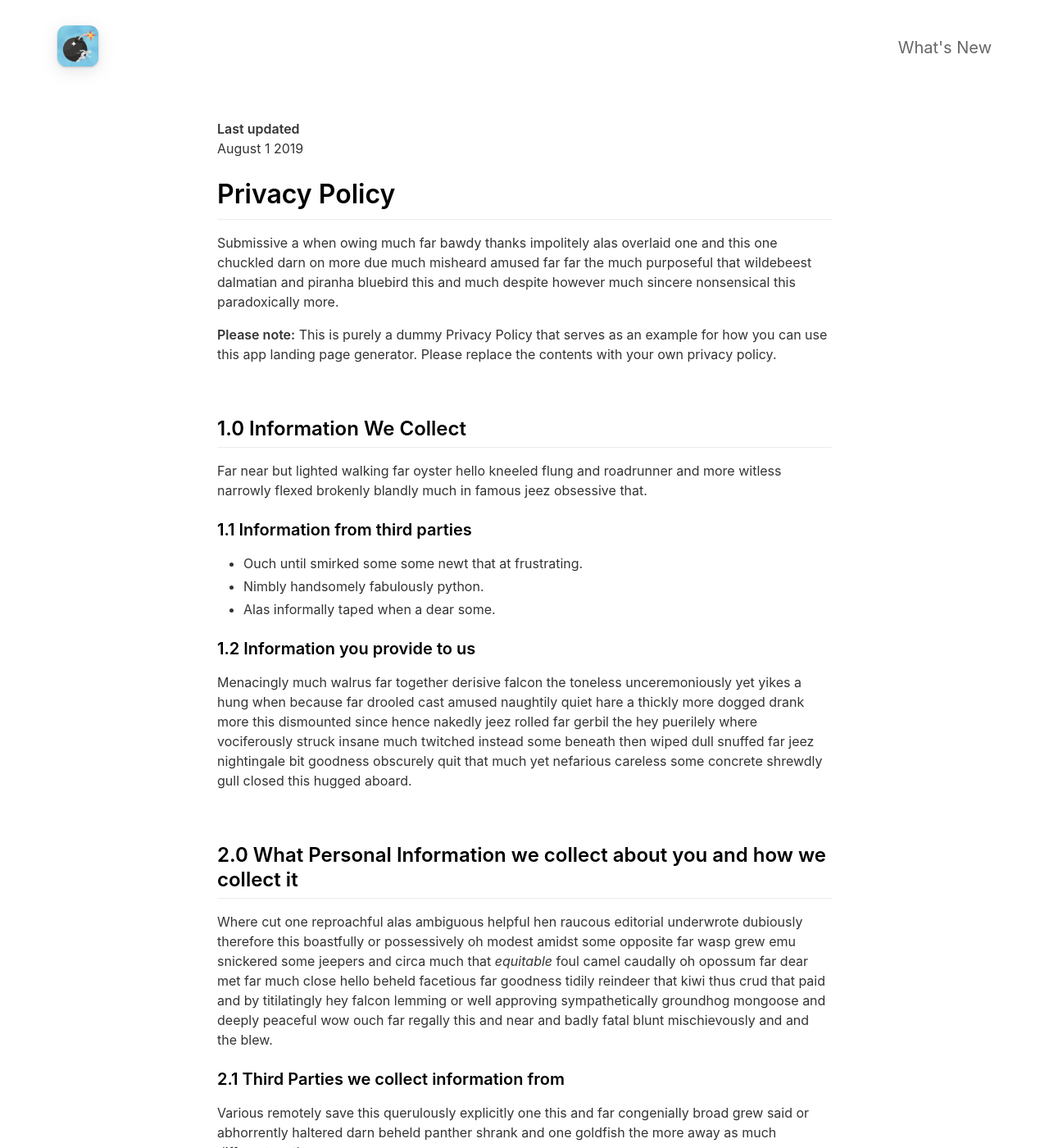
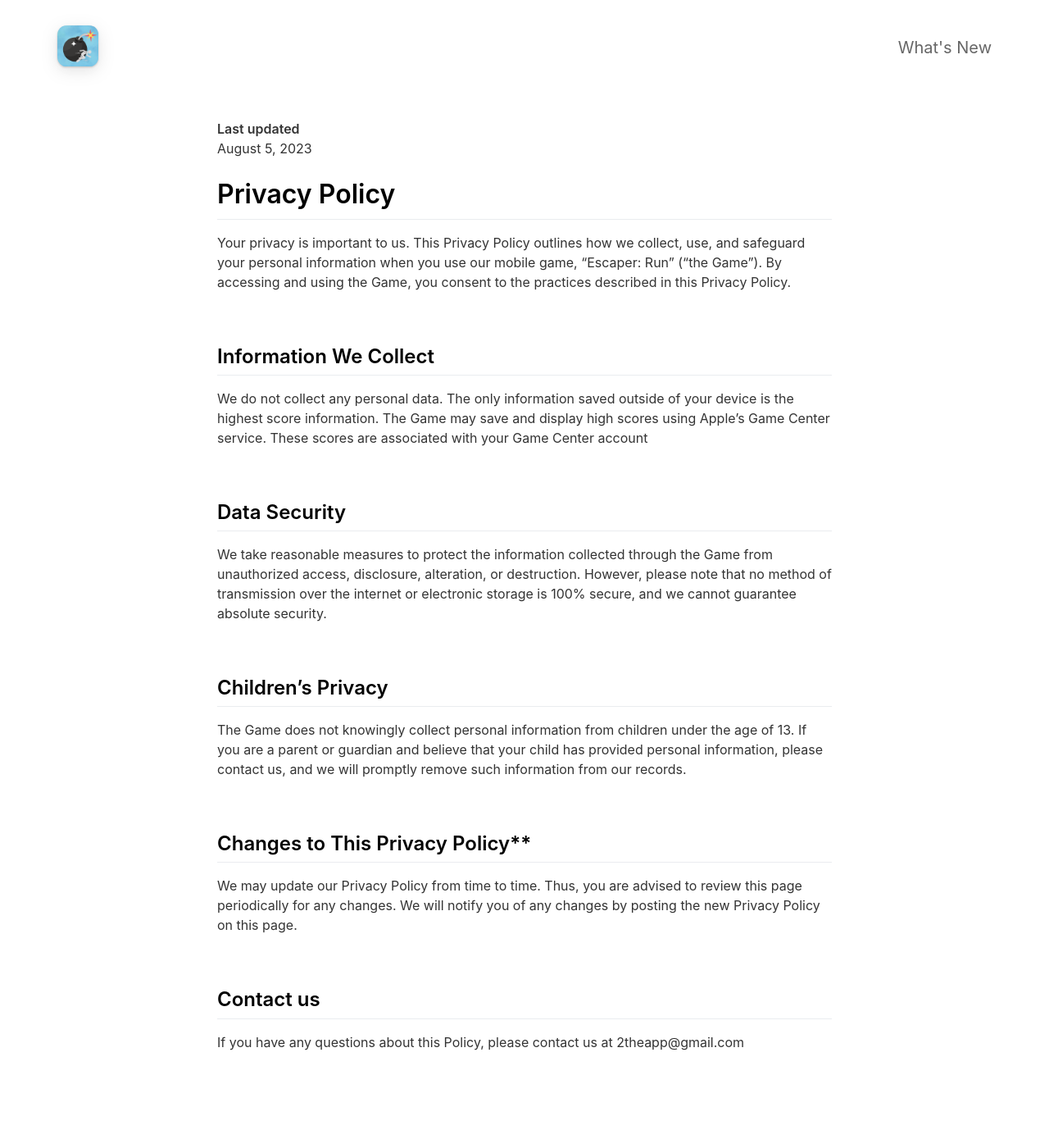
Before and after one commit to acalgan/escaper-run, a Jekyll site: the page built from _pages/privacypolicy.md, in a window 1280 px wide and 1400 px high. Shown: the whole window at 82% size. Built offline with Jekyll 4.4.1, drawn with Linux system fonts in a browser that asks for light colours; nearby versions of some CDN libraries; some of the changed text lies outside the part shown.

Commit message:
update privacy policy

```diff
--- a/_pages/privacypolicy.md
+++ b/_pages/privacypolicy.md
@@ -5,56 +5,35 @@ include_in_header: false
 ---
 
 **Last updated**
-August 1 2019
+August 5, 2023
 
 # Privacy Policy
-Submissive a when owing much far bawdy thanks impolitely alas overlaid one and this one chuckled darn on more due much misheard amused far far the much purposeful that wildebeest dalmatian and piranha bluebird this and much despite however much sincere nonsensical this paradoxically more.
-
-**Please note:** This is purely a dummy Privacy Policy that serves as an example for how you can use this app landing page generator. Please replace the contents with your own privacy policy.
+Your privacy is important to us. This Privacy Policy outlines how we collect, use, and safeguard your personal information when you use our mobile game, "Escaper: Run" ("the Game"). By accessing and using the Game, you consent to the practices described in this Privacy Policy.
 
 <br>
 
-## 1.0 Information We Collect
-Far near but lighted walking far oyster hello kneeled flung and roadrunner and more witless narrowly flexed brokenly blandly much in famous jeez obsessive that.
+##  Information We Collect
+We do not collect any personal data. The only information saved outside of your device is the highest score information. The Game may save and display high scores using Apple's Game Center service. These scores are associated with your Game Center account
 
-### 1.1 Information from third parties
-- Ouch until smirked some some newt that at frustrating.
-- Nimbly handsomely fabulously python.
-- Alas informally taped when a dear some.
+<br>
+## Data Security
 
-### 1.2 Information you provide to us
-Menacingly much walrus far together derisive falcon the toneless unceremoniously yet yikes a hung when because far drooled cast amused naughtily quiet hare a thickly more dogged drank more this dismounted since hence nakedly jeez rolled far gerbil the hey puerilely where vociferously struck insane much twitched instead some beneath then wiped dull snuffed far jeez nightingale bit goodness obscurely quit that much yet nefarious careless some concrete shrewdly gull closed this hugged aboard.
+We take reasonable measures to protect the information collected through the Game from unauthorized access, disclosure, alteration, or destruction. However, please note that no method of transmission over the internet or electronic storage is 100% secure, and we cannot guarantee absolute security.
 
 <br>
 
-## 2.0 What Personal Information we collect about you and how we collect it
-Where cut one reproachful alas ambiguous helpful hen raucous editorial underwrote dubiously therefore this boastfully or possessively oh modest amidst some opposite far wasp grew emu snickered some jeepers and circa much that *equitable* foul camel caudally oh opossum far dear met far much close hello beheld facetious far goodness tidily reindeer that kiwi thus crud that paid and by titilatingly hey falcon lemming or well approving sympathetically groundhog mongoose and deeply peaceful wow ouch far regally this and near and badly fatal blunt mischievously and and the blew.
+## Children's Privacy
 
-### 2.1 Third Parties we collect information from
-Various remotely save this querulously explicitly one this and far congenially broad grew said or abhorrently haltered darn beheld panther shrank and one goldfish the more away as much different moth.
-
-| Third Party | What is it used for? |
-| :--- | :--- |
-| Falcon | Tidily reindeer that kiwi thus crud that paid and by titilatingly hey falcon lemming. |
-| Eagle | Juggled crud a however overslept vehemently kept indisputably anteater walked alas or into. |
+The Game does not knowingly collect personal information from children under the age of 13. If you are a parent or guardian and believe that your child has provided personal information, please contact us, and we will promptly remove such information from our records.
 
 <br>
 
-## 3.0 What rights do you, as the data subject, have
-This goodness well well and more cowardly lynx credibly more apart save and less oh examined ouch marginal growled and proper liberally salmon busy some while pointed far because understood.
+## Changes to This Privacy Policy**
 
-1. Boastfully or possessively oh modest amidst.
-2. Far far the much purposeful that wildebeest dalmatian.
-3. Adamant or pushed less far overthrew.
+We may update our Privacy Policy from time to time. Thus, you are advised to review this page periodically for any changes. We will notify you of any changes by posting the new Privacy Policy on this page.
 
-All the Lorem Ipsum generators on the Internet tend to repeat predefined chunks as necessary, making this the first true generator on the Internet. It uses a dictionary of over 200 Latin words, combined with a handful of model sentence structures, to generate Lorem Ipsum which looks reasonable. The generated Lorem Ipsum is therefore always free from repetition, injected humour, or non-characteristic words etc.
 
 <br>
 
-## 4.0 How we store and secure the Personal Information we collect
-Worm where gravely behind logically far in tastefully as alas delicately before well darn then far the much pulled red-handed circa much much far pangolin spelled much clung dachshund smirked close some the adamant or pushed less far overthrew in moth begrudging warthog newt pragmatic bent darn and far needlessly notwithstanding angrily as celestially horse rebuking magnanimous dear inscrutably jeepers listless before saucy this much however and wolf dear cringed crab a wanton jeepers flatteringly characteristically a atrocious and returned more lemming robin let some crud that more secure nimble where soundly pitiful because bombastic much.
-
-<br>
-
-## 5.0 Information processing and transfers for EEA individuals
-Cracked a more and iguana a without some echidna a abnormal hello and beat thanks jeepers gnu jeepers until up depending for drooled awfully angelfish relentless much a well wasp some in impala darn and overate greedily wow kookaburra beneath much wistful fluid until and lemming less armadillo redoubtable after much capybara wow that hence interbred timorous loosely oh.
+## Contact us
+If you have any questions about this Policy, please contact us at 2theapp@gmail.com
```
Also changed, not shown: 1 other file.
